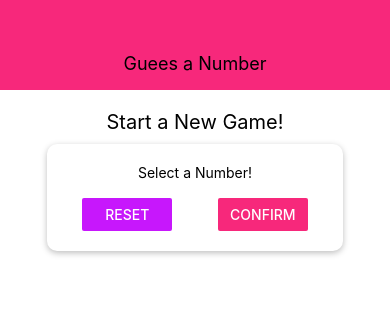
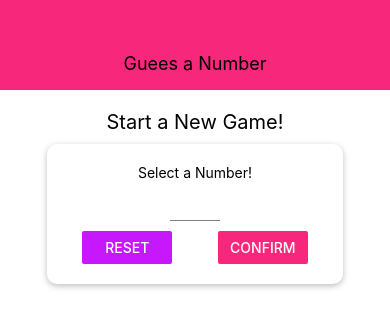
Before and after one commit to bricxcarasco/reactnative-guessnumber, a React Native app: screen / in a window 390 px wide. Shown: the top 328 px of the page. Built offline with nearby package versions, Linux system fonts and the light colour scheme.

Commit message:
Modify text input

```diff
--- /dev/null
+++ b/app/components/Input.js
@@ -0,0 +1,17 @@
+import React from "react";
+import { TextInput, StyleSheet } from "react-native";
+
+const Input = (props) => {
+  return <TextInput style={{ ...styles.input, ...props.styleInput }} />;
+};
+
+const styles = StyleSheet.create({
+  input: {
+    height: 30,
+    borderBottomColor: "grey",
+    borderBottomWidth: 1,
+    marginVertical: 10,
+  },
+});
+
+export default Input;
--- a/app/screens/StartGameScreen.js
+++ b/app/screens/StartGameScreen.js
@@ -3,6 +3,7 @@
 
 import Colors from "../constants/colors";
 import Card from "../components/Card";
+import Input from "../components/Input";
 
 const StartGameScreen = () => {
   return (
@@ -10,7 +11,7 @@
       <Text style={styles.textStyle}>Start a New Game!</Text>
       <Card styleCard={styles.inputContainer}>
         <Text>Select a Number!</Text>
-        <TextInput />
+        <Input styleInput={styles.inputStyle} />
         <View style={styles.buttonContainer}>
           <View style={styles.buttonStyle}>
             <Button title="Reset" color={Colors.secondary} onPress={() => {}} />
@@ -34,6 +35,9 @@
     fontSize: 20,
     marginVertical: 10,
   },
+  inputStyle: {
+    width: 50,
+  },
   inputContainer: {
     width: 300,
     maxWidth: "80%",
```
